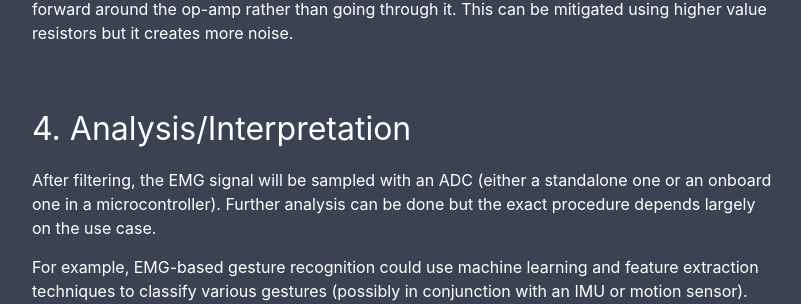
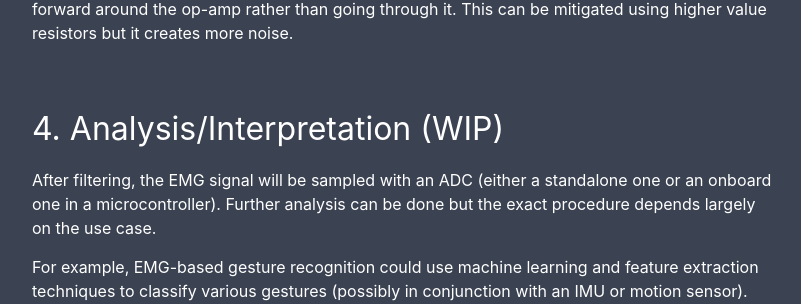
Before and after one commit to kw-ch/kw-ch.github.io, a Jekyll site: the page built from _posts/2022-12-26-emg-cookbook.md, in a window 1280 px wide and 900 px high, scrolled down 2661 px. Shown: the part 513-817 px from the top of the window, without its empty margins (238-1039 px from the left). Built offline with Jekyll 4.4.1, drawn with Linux system fonts in a browser that asks for light colours.

Commit message:
Update 2022-12-26-emg-cookbook.md

```diff
--- a/_posts/2022-12-26-emg-cookbook.md
+++ b/_posts/2022-12-26-emg-cookbook.md
@@ -62,7 +62,7 @@ Regardless, an analog low-pass filter before the signal is sampled is always nee
 The Multiple Feedback topology can also be considered since Sallen-Key filters have an issue where the frequency response turns upward at higher frequencies because the signal feeds forward around the op-amp rather than going through it. This can be mitigated using higher value resistors but it creates more noise.
 
 
-## 4. Analysis/Interpretation
+## 4. Analysis/Interpretation (WIP)
 After filtering, the EMG signal will be sampled with an ADC (either a standalone one or an onboard one in a microcontroller). Further analysis can be done but the exact procedure depends largely on the use case.
 
 For example, EMG-based gesture recognition could use machine learning and feature extraction techniques to classify various gestures (possibly in conjunction with an IMU or motion sensor). Simpler use cases might need very little further processing or none at all.
```
